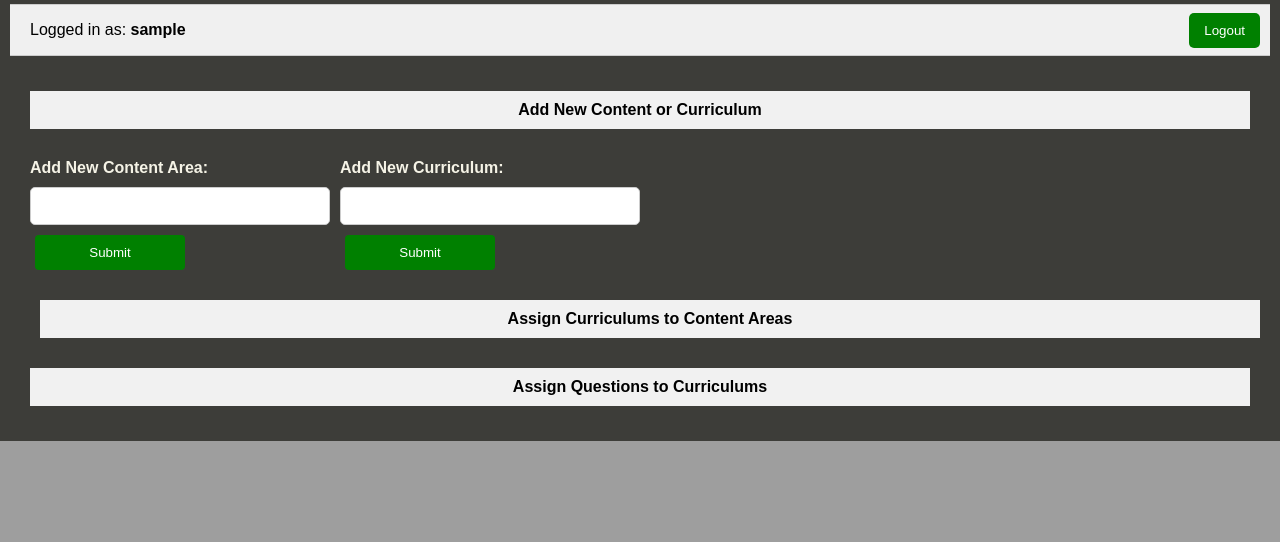
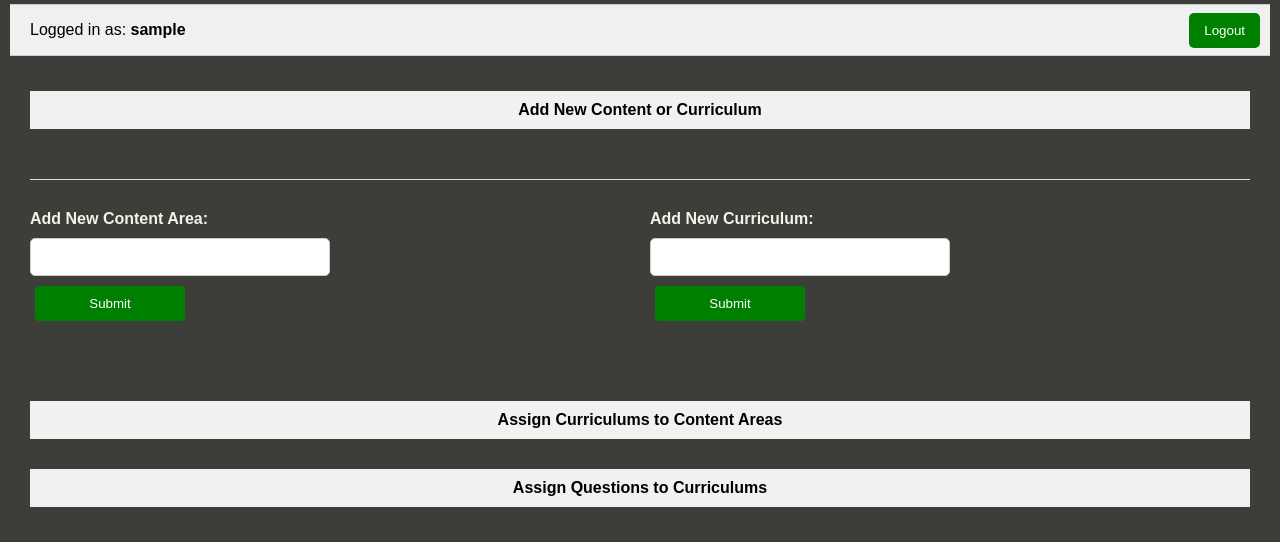
Before and after one commit to montybuilt/MPS, a Flask app: page /course_content in a window 1280 px wide, after a click on "Add New Content or Curriculum". Shown: the part 945-1487 px from the top of the page. Before the commit the page ends 1386 px from the top, so only its background shows below. Run offline with Flask 3, Linux system fonts and the light colour scheme; the visitor is signed in with stand-in values (Sample User, id 1).

Commit message:
Fixed course content styling

```diff
--- a/templates/course_content.html
+++ b/templates/course_content.html
@@ -115,38 +115,33 @@
             font-weight: bold;
         }
 
-        .accordion-body {
-            display: none; /* Hidden by default */
-            width: 75%;
-            flex-direction: row;
-            padding-top: 10px;
-            margin: 0px;
-            border-top: 0px solid #ddd;
-            justify-content: ;
-            gap: 10px;
-        }
-
-
+        .accordion-body,
         .accordion-body-middle {
             display: none;
             width: 100%;
-            flex-direction: column;
             padding-top: 10px;
             margin: 50px 0;
             border-top: 1px solid #ddd;
+        }
+
+        .accordion-body.show,
+        .accordion-body-middle.show {
+            display: flex;
+            flex-direction: row;
             justify-content: center;
-            align-items: center;
-            gap: 10px;
+            align-items: flex-start;
+            gap: 15px;
         }
 
         .accordion-body.show {
-            display: flex; /* Shows the content when active */
+            gap: 5px;
         }
 
-        #system-group-2 {
-            display: block;
-            width: 100%;
+        .accordion-body > * {
+            flex: 1 1 0;
+            box-sizing: border-box;
         }
+
 
         label {
             margin-bottom: 10px; /* Small spacing between label and input */
@@ -227,7 +222,6 @@
             </div>
         </div>
         <!-- Select and edit curriculum to content assignments container -->
-        <div id="system-group-2">
         <div class="row-container">
             <div class="accordion-container">
                 <div class="accordion-header" onclick="toggleAccordion('accordion2')">Assign Curriculums to Content Areas</div>
@@ -244,7 +238,6 @@
                             <div class="list-box">
                                 <h5>Available Curriculums</h5>
                                 <select id="available-curriculums" class="form-select-curriculums" multiple>
-                                            <!-- Placeholder items, will be dynamically updated -->
                                     <option value="curriculum_1"></option>
                                 </select>
                             </div>
@@ -254,21 +247,16 @@
                             <div class="list-controls">
                                 <button id="add-curriculum" class="btn btn-primary" type="button">&rarr;</button>
                                 <button id="remove-curriculum" class="btn btn-secondary" type="button">&larr;</button>
-                                        <!-- this button submits the new base curriculum assignments to a content area -->
                                 <button id="submit-content-assignment" class="btn btn-primary" type="button">Submit</button>
                             </div>
                         </div>
-
                         <div class="form-group">
                             <!-- Right Box: Assigned Curriculums -->
                             <div class="list-box">
                                 <h5>Base Curriculums</h5>
                                 <select id="assigned-curriculums" class="form-select-curriculums" multiple>
-                                            <!-- Placeholder items, will be dynamically updated -->
                                     <option value=""></option>
                                 </select>
-                                    </div>
-                                </div>
                             </div>
                         </div>
                     </div>
```
Lines whose indentation alone changed are shown as unchanged.
